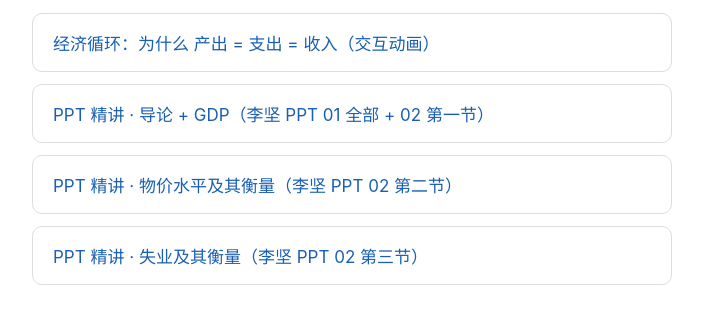
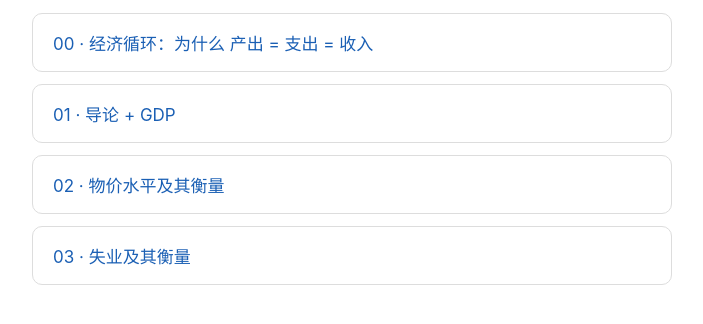
Before and after one commit to joyajoy/my-web, a plain HTML site: page index.html in a window 1280 px wide. Shown: the part 98-422 px from the top of the page, without its empty margins (288-991 px from the left). Drawn offline with Linux system fonts and the light colour scheme.

Commit message:
update 2026-10-09 02:42

```diff
--- a/index.html
+++ b/index.html
@@ -16,10 +16,10 @@
 <body>
 <h1>宏观经济学 PPT 精讲</h1>
 <ul>
-  <li><a href="00理解经济循环.html">经济循环：为什么 产出 = 支出 = 收入（交互动画）</a></li>
-  <li><a href="01导论、GDP.html">PPT 精讲 · 导论 + GDP（李坚 PPT 01 全部 + 02 第一节）</a></li>
-  <li><a href="02 物价.html">PPT 精讲 · 物价水平及其衡量（李坚 PPT 02 第二节）</a></li>
-  <li><a href="03 失业.html">PPT 精讲 · 失业及其衡量（李坚 PPT 02 第三节）</a></li>
+  <li><a href="00.html">00 · 经济循环：为什么 产出 = 支出 = 收入</a></li>
+  <li><a href="01.html">01 · 导论 + GDP</a></li>
+  <li><a href="02.html">02 · 物价水平及其衡量</a></li>
+  <li><a href="03.html">03 · 失业及其衡量</a></li>
 </ul>
 </body>
 </html>
```
Also changed, not shown: 00.html (renamed from 00理解经济循环.html), 01.html (renamed from 01导论、GDP.html), 02.html (renamed from 02 物价.html), 03.html (renamed from 03 失业.html).
